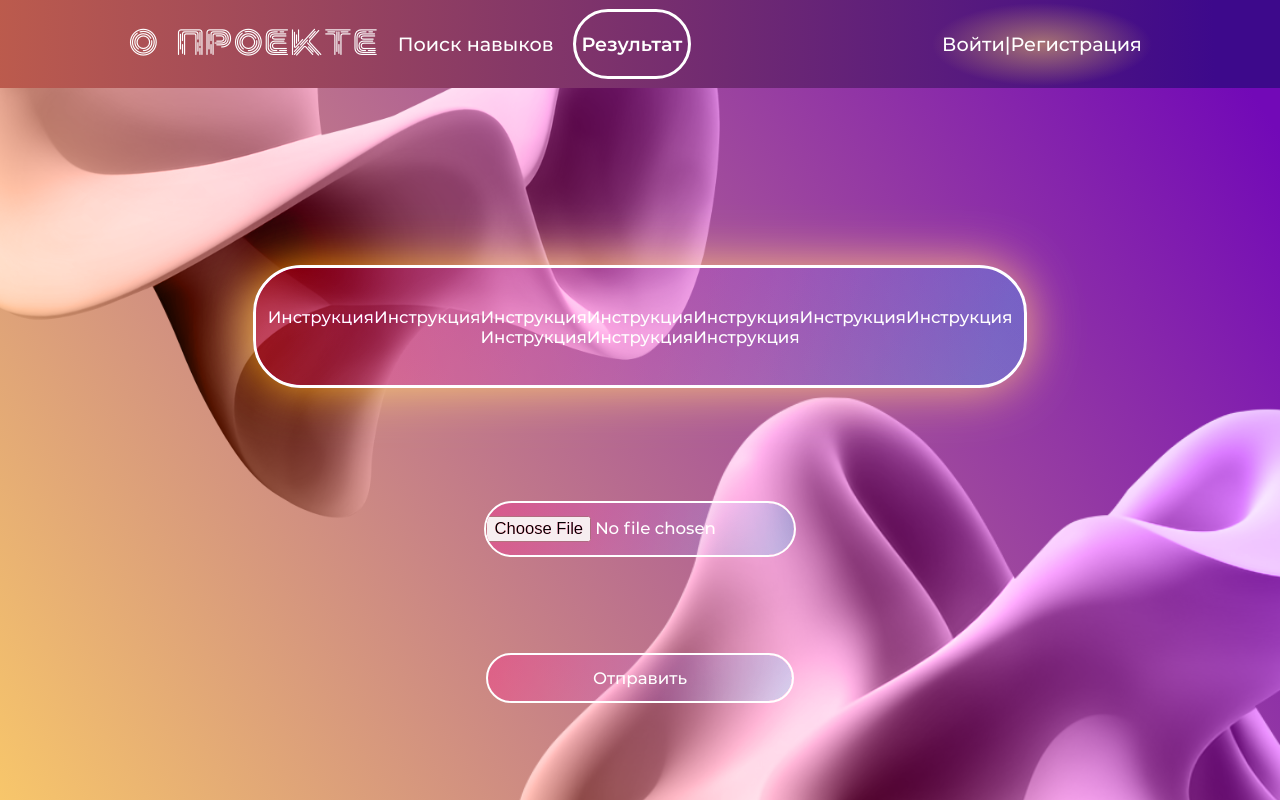
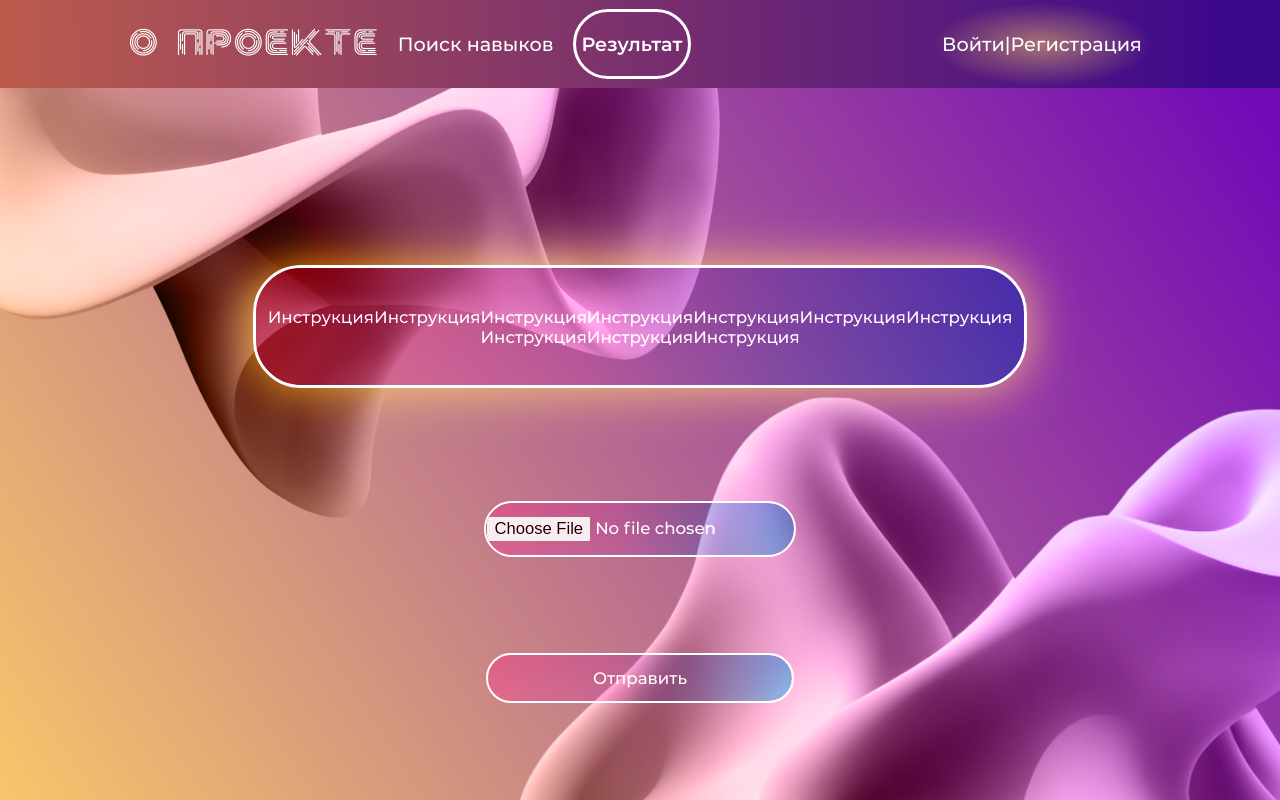
Before and after one commit to IlyaMukhametyanov/hh_analized, an Angular app: page /skillsUpload in a window 1280 px wide. Shown: the top 800 px of the page. Built offline with nearby package versions, Linux system fonts and the light colour scheme.

Commit message:
стилистические исправления секций с текстом

```diff
--- a/src/app/components/auth-page/auth-page.component.scss
+++ b/src/app/components/auth-page/auth-page.component.scss
@@ -24,7 +24,8 @@
   padding: 5% 0% 7% 0%;
   border: 3px solid #FFFFFF;
   border-radius: 3rem;
-  background: linear-gradient(108.58deg, rgba(247, 37, 133, 0.4) 0.57%, rgba(76, 201, 240, 0.4) 94.71%);
+  background: linear-gradient(108.58deg, rgba(247, 37, 133, 0.4) 0.57%, rgba(76, 201, 240, 0.4) 94.71%),
+  linear-gradient(231.78deg, rgba(0, 0, 0, 0.55) 0.17%, rgba(152, 152, 152, 0.36) 100.16%);
   mix-blend-mode: hard-light;
   box-shadow: #FFD166 0 0 50px;
   color: white;
--- a/src/app/components/registration-page/registration-page.component.scss
+++ b/src/app/components/registration-page/registration-page.component.scss
@@ -23,7 +23,8 @@
   padding: 5% 0% 7% 0%;
   border: 3px solid #FFFFFF;
   border-radius: 3rem;
-  background: linear-gradient(108.58deg, rgba(247, 37, 133, 0.4) 0.57%, rgba(76, 201, 240, 0.4) 94.71%);
+  background: linear-gradient(108.58deg, rgba(247, 37, 133, 0.4) 0.57%, rgba(76, 201, 240, 0.4) 94.71%),
+  linear-gradient(231.78deg, rgba(0, 0, 0, 0.55) 0.17%, rgba(152, 152, 152, 0.36) 100.16%);
   mix-blend-mode: hard-light;
   box-shadow: #FFD166 0 0 50px;
   color: white;
--- a/src/app/components/skill-analize/skill-analize.component.scss
+++ b/src/app/components/skill-analize/skill-analize.component.scss
@@ -34,7 +34,8 @@
   border: 3px solid #FFFFFF;
   border-radius: 3rem;
   padding: 3% 0% 3% 0%;
-  background: linear-gradient(108.58deg, rgba(247, 37, 133, 0.4) 0.57%, rgba(76, 201, 240, 0.4) 94.71%);
+  background: linear-gradient(108.58deg, rgba(247, 37, 133, 0.4) 0.57%, rgba(76, 201, 240, 0.4) 94.71%),
+  linear-gradient(231.78deg, rgba(0, 0, 0, 0.55) 0.17%, rgba(152, 152, 152, 0.36) 100.16%);
   mix-blend-mode: hard-light;
   box-shadow: #FFD166 0 0 50px;
   flex-direction: column;
@@ -61,7 +62,8 @@
   justify-content: center;
   border: 2px solid #FFFFFF;
   border-radius: 2rem;
-  background: linear-gradient(108.58deg, rgba(247, 37, 133, 0.4) 0.57%, rgba(76, 201, 240, 0.4) 94.71%);
+  background: linear-gradient(108.58deg, rgba(247, 37, 133, 0.4) 0.57%, rgba(76, 201, 240, 0.4) 94.71%),
+  linear-gradient(231.78deg, rgba(0, 0, 0, 0.55) 0.17%, rgba(152, 152, 152, 0.36) 100.16%);
   mix-blend-mode: hard-light;
 
 
--- a/src/app/components/skill-upload/skill-upload.component.scss
+++ b/src/app/components/skill-upload/skill-upload.component.scss
@@ -34,7 +34,8 @@
   border: 3px solid #FFFFFF;
   border-radius: 3rem;
   padding: 3% 0% 3% 0%;
-  background: linear-gradient(108.58deg, rgba(247, 37, 133, 0.4) 0.57%, rgba(76, 201, 240, 0.4) 94.71%);
+  background: linear-gradient(108.58deg, rgba(247, 37, 133, 0.4) 0.57%, rgba(76, 201, 240, 0.4) 94.71%),
+  linear-gradient(231.78deg, rgba(0, 0, 0, 0.55) 0.17%, rgba(152, 152, 152, 0.36) 100.16%);
   mix-blend-mode: hard-light;
   box-shadow: #FFD166 0 0 50px;
   flex-direction: column;
@@ -61,7 +62,8 @@
   justify-content: center;
   border: 2px solid #FFFFFF;
   border-radius: 2rem;
-  background: linear-gradient(108.58deg, rgba(247, 37, 133, 0.4) 0.57%, rgba(76, 201, 240, 0.4) 94.71%);
+  background: linear-gradient(108.58deg, rgba(247, 37, 133, 0.4) 0.57%, rgba(76, 201, 240, 0.4) 94.71%),
+  linear-gradient(231.78deg, rgba(0, 0, 0, 0.55) 0.17%, rgba(152, 152, 152, 0.36) 100.16%);
   mix-blend-mode: hard-light;
 
 
```
